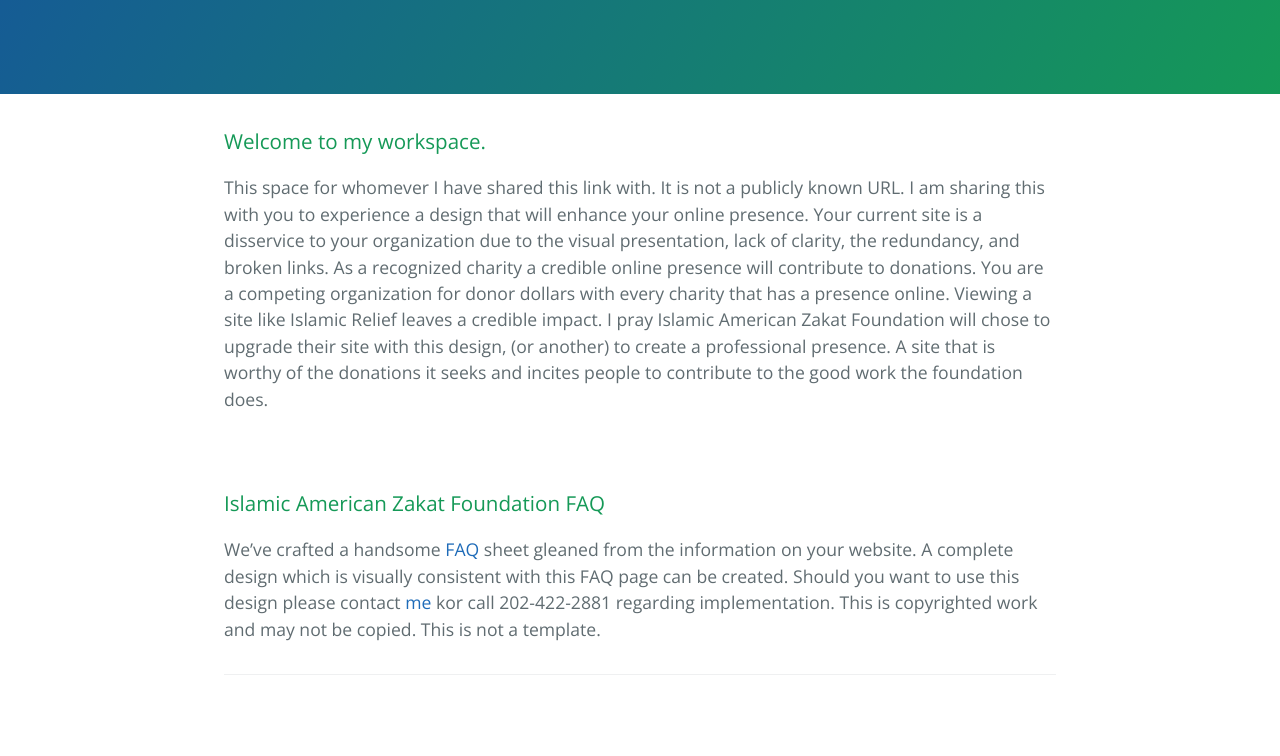
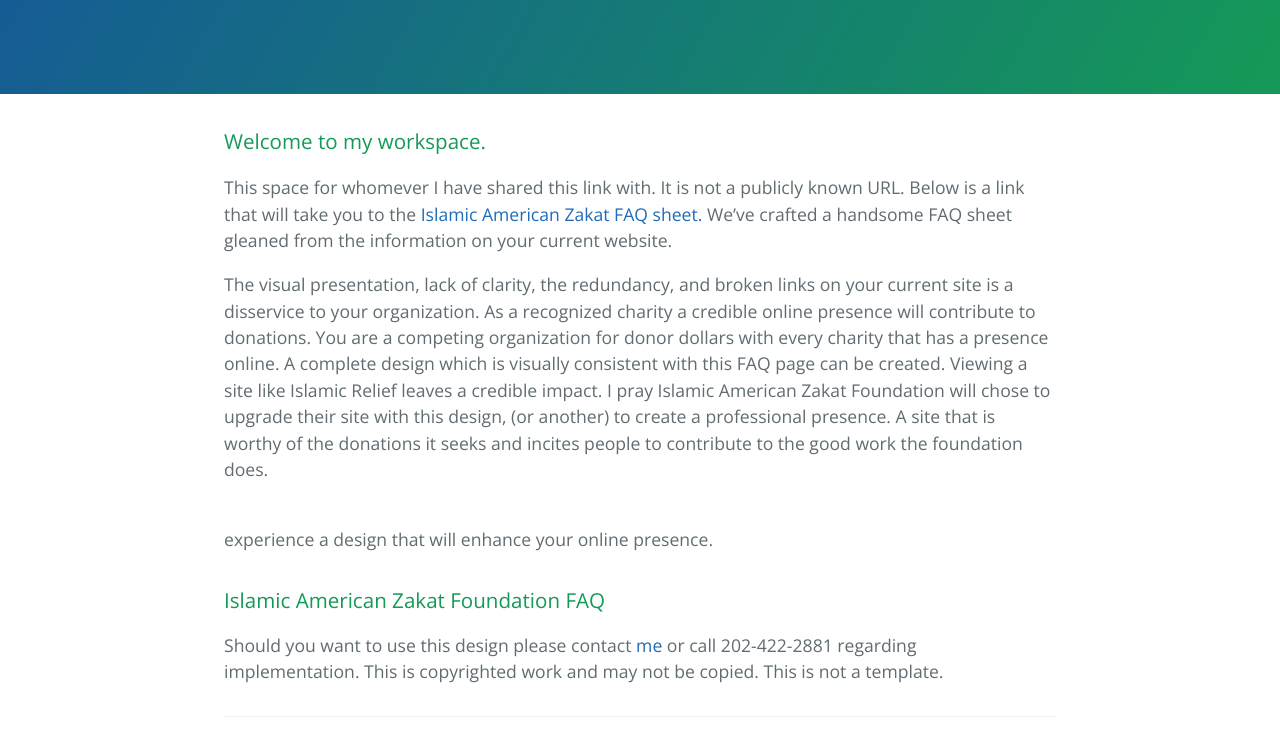
Before and after one commit to Atiya/atiya.github.io, a plain HTML site: page index.html in a window 1280 px wide. Shown: the part 176-932 px from the top of the page. Drawn offline with nearby package versions, Linux system fonts and the light colour scheme.

Commit message:
Update index.html

```diff
--- a/index.html
+++ b/index.html
@@ -18,14 +18,17 @@
     <section class="main-content">
       <h3> Welcome to my workspace.</h3>
 
-<p>This space for whomever I have shared this link with. It is not a publicly known URL. I am sharing this with you to
-experience a design that will enhance your online presence. Your current site is a disservice to your organization due to the visual presentation, lack of clarity, the redundancy, and broken links. As a recognized charity a credible online presence will contribute to donations. You are a competing organization for donor dollars with every charity that has a presence online. Viewing a site like
+<p>This space for whomever I have shared this link with. It is not a publicly known URL. Below is a link that will take you to the
+<a href="https://atiya.github.io/IAZF_FAQ.html">Islamic American Zakat FAQ sheet.</a> We’ve crafted a handsome FAQ sheet gleaned from the information on your current website.</p>
+<p>The visual presentation, lack of clarity, the redundancy, and broken links on your current site is a disservice to your organization. As a recognized charity a credible online presence will contribute to donations. You are a competing organization for donor dollars with every charity that has a presence online. A complete design which is visually consistent with this FAQ page can be created.  Viewing a site like
 Islamic Relief leaves a credible impact. I pray Islamic American Zakat Foundation will chose to upgrade their site with this design, (or another) to create a professional presence. A site that is worthy of the donations it seeks and incites people to contribute to the good work the foundation does.</p>
 <br>
 
+experience a design that will enhance your online presence.
+
 <h3>Islamic American Zakat Foundation FAQ</h3>
 
-<p>We’ve crafted a handsome <a href="https://atiya.github.io/IAZF_FAQ.html">FAQ</a> sheet gleaned from the information on your website. A complete design which is visually consistent with this FAQ page can be created. Should you want to use this design please contact <a href="mailto: design@atiyaaa.com">me</a> kor call 202-422-2881 regarding implementation. This is copyrighted work and may not be copied. This is not a template.</p>
+ Should you want to use this design please contact <a href="mailto: design@atiyaaa.com">me</a> or call 202-422-2881 regarding implementation. This is copyrighted work and may not be copied. This is not a template.</p>
 
       <footer class="site-footer">
 
```
